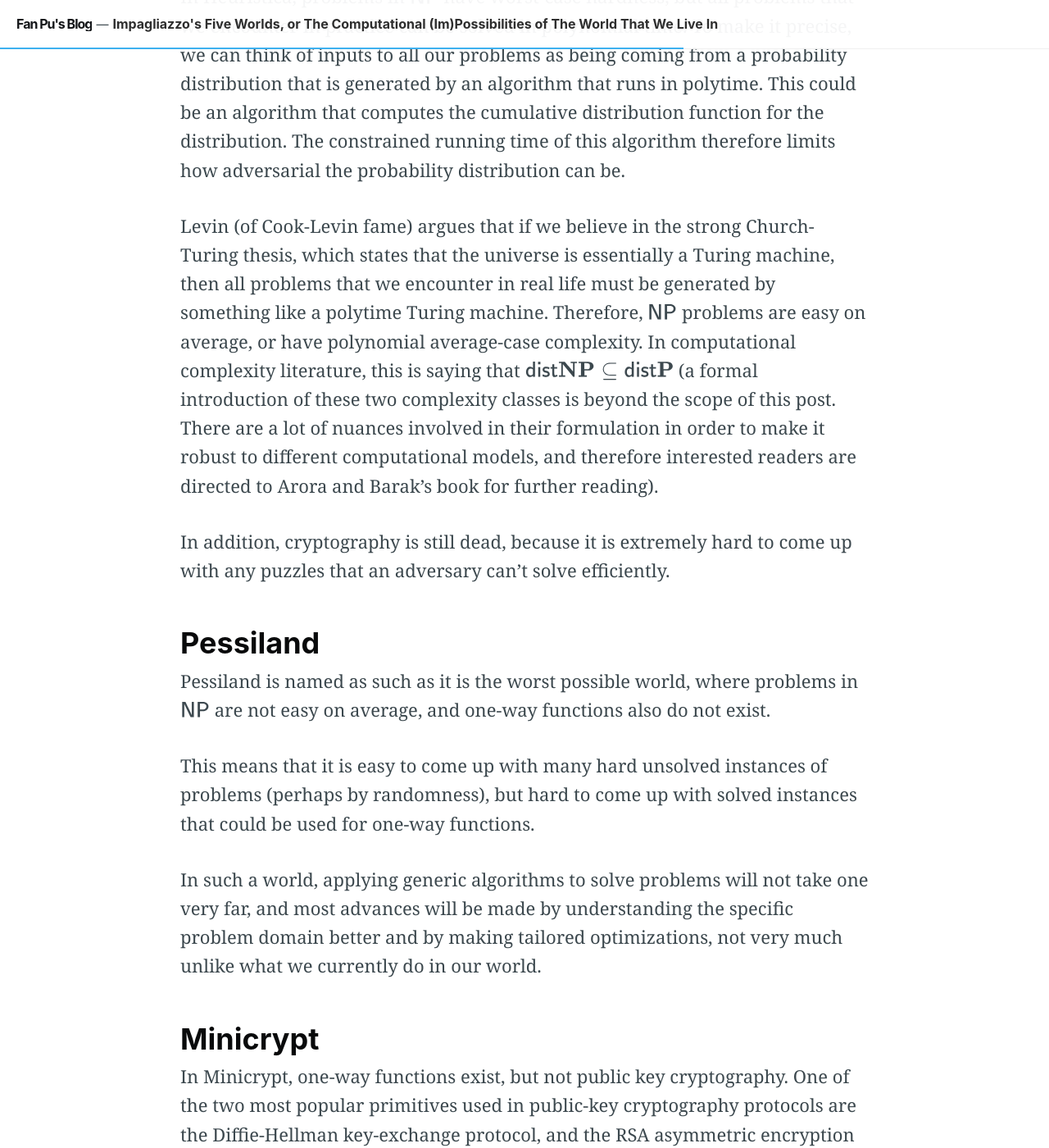
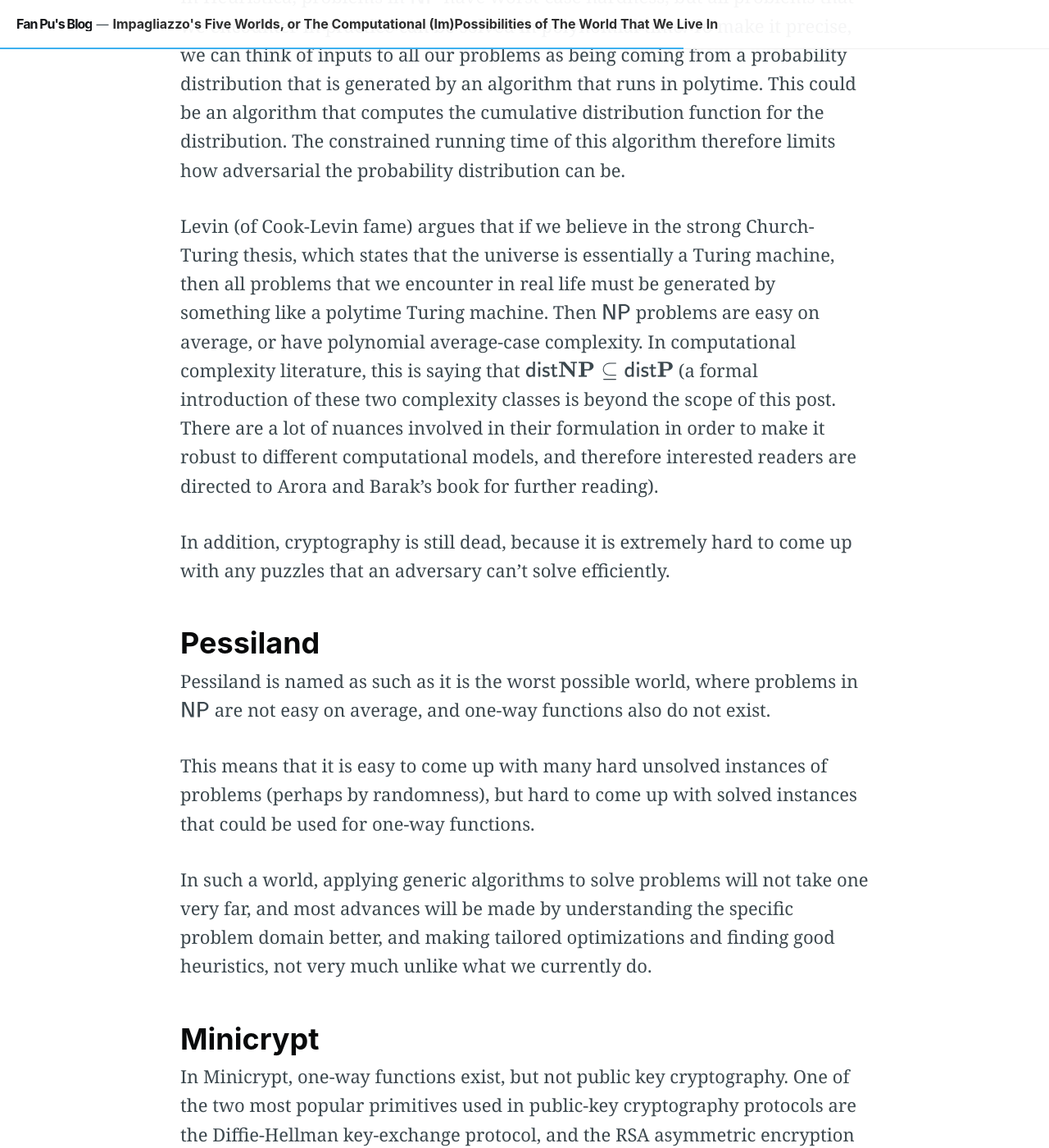
Before and after one commit to fanpu/blog, a Jekyll site: the page built from _posts/2022-08-07-impagliazzos-five-worlds.markdown, in a window 1280 px wide and 1400 px high, scrolled down 4236 px. Shown: the whole window at 82% size. Built offline with Jekyll 4.4.1, drawn with Linux system fonts in a browser that asks for light colours; nearby versions of some CDN libraries; comment, search, counter and statistics services are not loaded; the table of contents is made by our own code; some of the changed text lies outside the part shown.

Commit message:
another fix

```diff
--- a/_posts/2022-08-07-impagliazzos-five-worlds.markdown
+++ b/_posts/2022-08-07-impagliazzos-five-worlds.markdown
@@ -92,13 +92,13 @@
 Levin (of Cook-Levin fame) argues that if we believe in the strong Church-Turing
 thesis, which states that the universe is essentially a Turing machine, then all
 problems that we encounter in real life must be generated by something like a
-polytime Turing machine. Therefore, $$ \NP $$ problems are easy on average, or
-have polynomial average-case complexity.
-In computational complexity literature, this is saying that $$ \distNP \subseteq
-\distP $$ (a formal introduction of these two complexity classes is beyond the
-scope of this post. There are a lot of nuances involved in their formulation in
-order to make it robust to different computational models, and therefore
-interested readers are directed to Arora and Barak's book for further reading).
+polytime Turing machine. Then $$ \NP $$ problems are easy on average, or have
+polynomial average-case complexity.  In computational complexity literature,
+this is saying that $$ \distNP \subseteq \distP $$ (a formal introduction of
+these two complexity classes is beyond the scope of this post. There are a lot
+of nuances involved in their formulation in order to make it robust to different
+computational models, and therefore interested readers are directed to Arora and
+Barak's book for further reading).
 
 In addition, cryptography is still dead, because it is extremely hard to come up
 with any puzzles that an adversary can't solve efficiently.
@@ -113,8 +113,8 @@
 
 In such a world, applying generic algorithms to solve problems will not take one
 very far, and most advances will be made by understanding the specific problem
-domain better and by making tailored optimizations, not very much unlike what we
-currently do in our world.
+domain better, and making tailored optimizations and finding good heuristics,
+not very much unlike what we currently do.
 
 ## Minicrypt
 In Minicrypt, one-way functions exist, but not public key cryptography. One of
@@ -147,9 +147,9 @@
 Finally, Cryptomania is the world that most computational complexity experts
 believe that we live in. Public key cryptography exists (which implies the
 existence of one-way functions), allowing for many exciting applications such as
-secure multi-party computation and electronic money systems like Bitcoin. Not
-too bad of a trade, if we consider the downsides of losing the ability to solve
-$$ \NP $$ problems efficiently on average!
+secure multi-party computation and electronic money systems like Bitcoin.  It's
+a pity that we lose the ability to solve $$ \NP $$ problems efficiently like in
+Algorithmica and Heuristica, but at least now we get something back!
 
 # Some Closing Thoughts
 I found it illuminating to consider a more nuanced debate of the computational
```
Also changed, not shown: other parts of _posts/2022-08-07-impagliazzos-five-worlds.markdown (+2 -2 lines).
